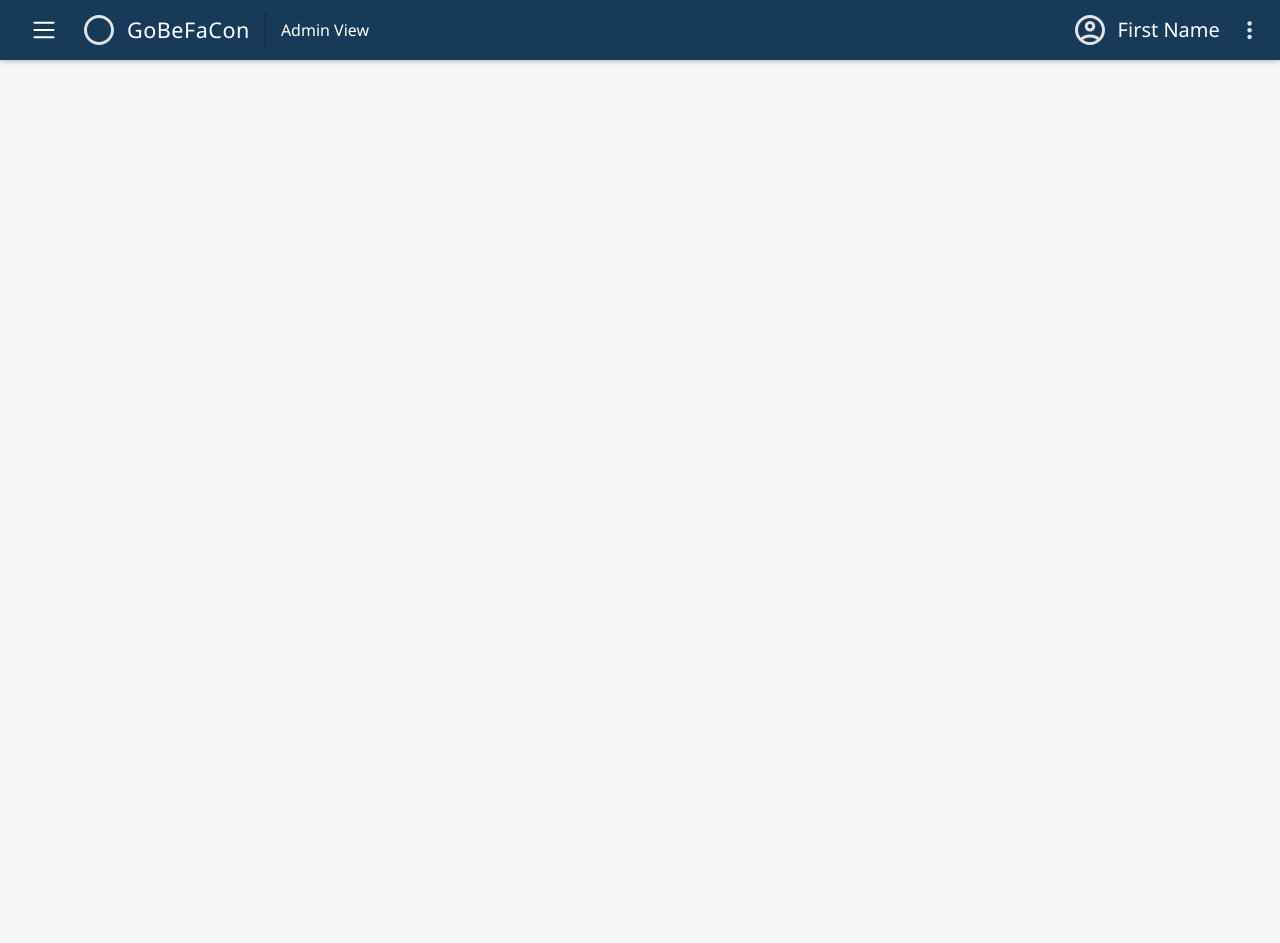
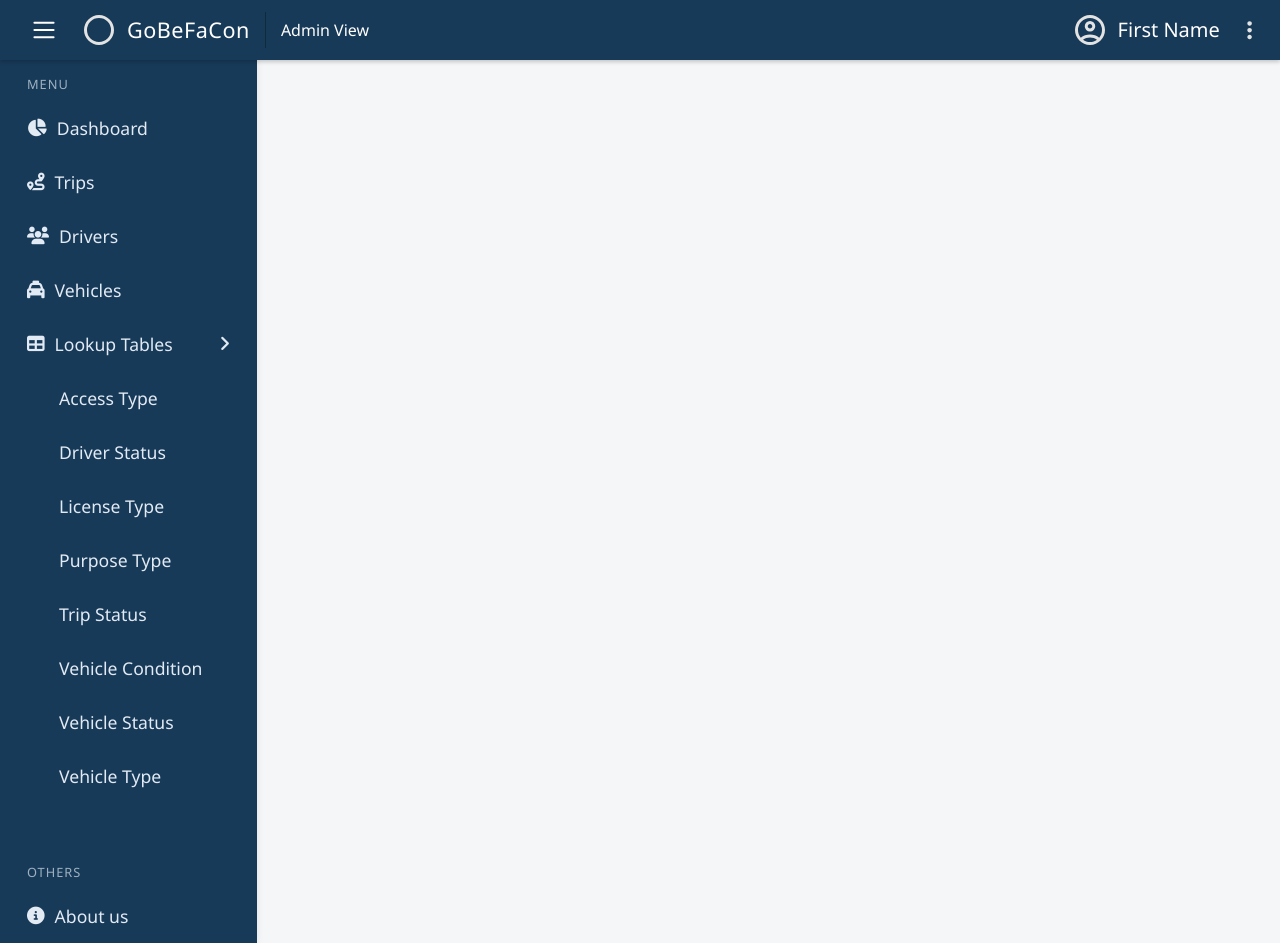
Before and after one commit to Axl-Jhone/befacon-transport-database, a PHP site: page / in a window 1280 px wide. Run offline with PHP 8.4, Linux system fonts and the light colour scheme; some libraries are stand-ins or nearby versions.

Commit message:
ui(sidebar): add and style sidebar

```diff
--- a/assets/css/main.css
+++ b/assets/css/main.css
@@ -7,4 +7,14 @@
 
 body {
     background-color: #f4f6f8;
+    display: flex;
+    flex-direction: column;
+    height: 100vh;
 }
+
+.main-container {
+    display: flex;
+    flex: 1;
+    margin-top: 60px;
+    height: calc(100vh - 60px);
+}
--- /dev/null
+++ b/assets/css/sidebar.css
@@ -0,0 +1,70 @@
+.sidebar {
+    background-color: #183a59;
+    color: white;
+    width: 257px;
+    padding: 15px 0 0 0;
+    position: fixed;
+    top: 60px;
+    height: calc(100vh - 60px);
+    z-index: 1;
+    box-shadow: -4px 0 10px rgba(0,0,0,0.2);
+    overflow-y: auto;
+    display: flex;
+    flex-direction: column;
+}
+
+.section-title {
+    font-size: 0.8rem;
+    color: #9fb1c1;
+    letter-spacing: 1px;
+    margin-bottom: 8px;
+    padding-left: 27px;
+}
+
+.main-menu {
+    list-style: none;
+    padding: 0;
+    margin: 0;
+}
+
+.main-menu li {
+    width: 100%;
+}
+
+.menu-link, .submenu-link {
+    color: #e2eaf3;
+    font-size: 1.1rem;
+    display: flex;
+    gap: 10px;
+    align-items: center;
+    padding: 15px 27px;
+    text-decoration: none;
+    width: 100%;
+    transition: background 0.2s;
+}
+
+.menu-link .fa-angle-right {
+    margin-left: auto;
+}
+
+.menu-link span, .submenu-link span {
+    font-weight: 400;
+}
+
+.menu-link:hover {
+    background-color: #163047;
+    color: #54e0f3;
+}
+
+.bottom {
+    margin-top: auto;
+}
+
+.submenu-link  {
+    padding-left: 59px;
+}
+
+.submenu-link:hover {
+    background-color: #13293d;
+    color: #4ab5c4;
+}
--- /dev/null
+++ b/components/sidebar.php
@@ -0,0 +1,97 @@
+<aside class="sidebar">
+    <p class="section-title">MENU</p>
+    <ul class="main-menu">
+        <li>
+            <a class="menu-link" href="#">
+                <i class="fa-solid fa-chart-pie"></i>
+                <span>Dashboard</span>
+            </a>
+        </li>
+
+        <li>
+            <a class="menu-link" href="#">
+                <i class="fa-solid fa-route"></i>
+                <span>Trips</span>
+            </a>
+        </li>
+
+        <li>
+            <a class="menu-link" href="#">
+                <i class="fa-solid fa-users"></i>
+                <span>Drivers</span>
+            </a>
+        </li>
+
+        <li>
+            <a class="menu-link" href="#">
+                <i class="fa-solid fa-taxi"></i>
+                <span>Vehicles</span>
+            </a>
+        </li>
+
+        <li class="has-submenu">
+            <a class="menu-link" href="#">
+                <i class="fa-solid fa-table"></i>
+                <span>Lookup Tables</span>
+                <i class="fa-solid fa-angle-right dropdown"></i>
+            </a>
+
+            <ul class="submenu">
+                <li>
+                    <a class="submenu-link" href="#">
+                        <span>Access Type</span>
+                    </a>
+                </li>
+
+                <li>
+                    <a class="submenu-link" href="#">
+                        <span>Driver Status</span>
+                    </a>
+                </li>
+
+                <li>
+                    <a class="submenu-link" href="#">
+                        <span>License Type</span>
+                    </a>
+                </li>
+
+                <li>
+                    <a class="submenu-link" href="#">
+                        <span>Purpose Type</span>
+                    </a>
+                </li>
+
+                <li>
+                    <a class="submenu-link" href="#">
+                        <span>Trip Status</span>
+                    </a>
+                </li>
+
+                <li>
+                    <a class="submenu-link" href="#">
+                        <span>Vehicle Condition</span>
+                    </a>
+                </li>
+
+                <li>
+                    <a class="submenu-link" href="#">
+                        <span>Vehicle Status</span>
+                    </a>
+                </li>
+
+                <li>
+                    <a class="submenu-link" href="#">
+                        <span>Vehicle Type</span>
+                    </a>
+                </li>
+            </ul>
+        </li>
+    </ul>
+
+    <div class="bottom">
+        <p class="section-title">OTHERS</p>
+        <ul class="main-menu">
+            <li><a class="menu-link" href="#"><i class="fa-solid fa-circle-info"></i><span>About us</span></a></li>
+        </ul>
+    </div>
+</aside>
--- a/index.php
+++ b/index.php
@@ -5,11 +5,16 @@
     <meta name="viewport" content="width=device-width, initial-scale=1.0">
     <title>GoBeFaCon</title>
     <link rel="stylesheet" href="/befacon-transport-database/assets/css/navbar.css">
+    <link rel="stylesheet" href="/befacon-transport-database/assets/css/sidebar.css">
     <link rel="stylesheet" href="/befacon-transport-database/assets/css/main.css">
+    <link rel="stylesheet" href="https://fonts.googleapis.com/css2?family=Material+Symbols+Outlined:opsz,wght,FILL,GRAD@24,400,0,0&icon_names=circle" />
+    <script defer src="https://kit.fontawesome.com/da8e65aaa6.js" crossorigin="anonymous"></script>
 </head>
 <body>
     <?php include ('components/navbar.php') ?>
-    <h1>Hello</h1>
 
+    <div class="main-container">
+        <?php include ('components/sidebar.php') ?>
+    </div>
 </body>
 </html>
```
